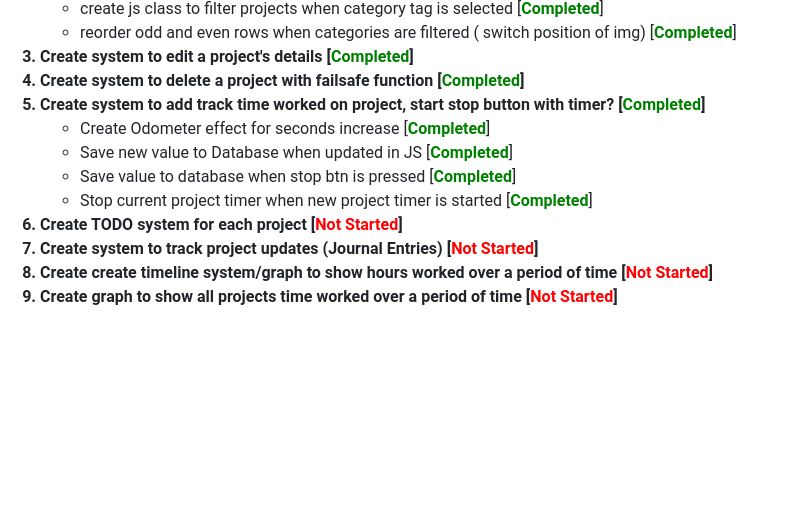
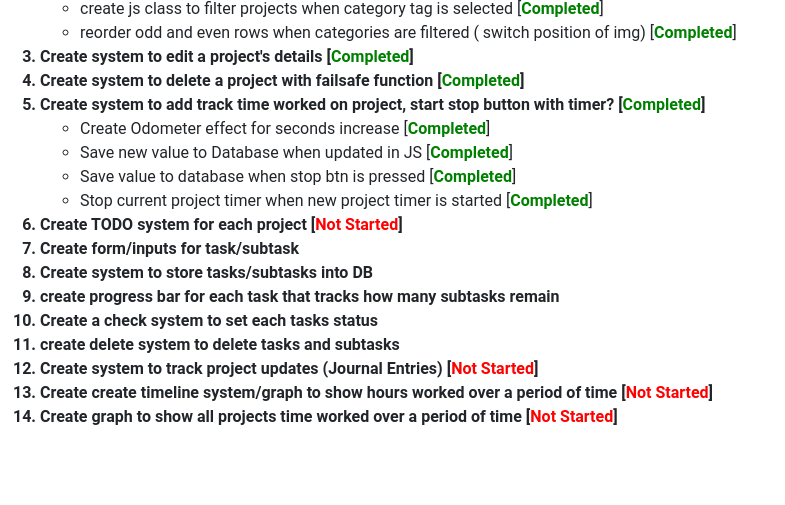
Before and after one commit to joshbyvelds/projectjournal, a PHP site: page / in a window 1280 px wide. Shown: the part 1025-1530 px from the top of the page, without its empty margins (0-785 px from the left). Before the commit the page ends 1330 px from the top, so only its background shows below. Run offline with PHP 8.4, Linux system fonts and the light colour scheme; data that the repository does not hold is empty; some libraries are stand-ins or nearby versions.

Commit message:
update global todo with new subtasks for the project TODO list system

```diff
--- a/view/index.twig
+++ b/view/index.twig
@@ -144,7 +144,13 @@
                     <li>Stop current project timer when new project timer is started [<span class="status completed">Completed</span>]</li>
                 </ul>
             </li>
-            <li>Create TODO system for each project [<span class="status not_started">Not Started</span>]</li>
+            <li>Create TODO system for each project [<span class="status not_started">Not Started</span>]
+                <li>Create form/inputs for task/subtask</li>
+                <li>Create system to store tasks/subtasks into DB</li>
+                <li>create progress bar for each task that tracks how many subtasks remain</li>
+                <li>Create a check system to set each tasks status</li>
+                <li>create delete system to delete tasks and subtasks</li>
+            </li>
             <li>Create system to track project updates (Journal Entries) [<span class="status not_started">Not Started</span>]</li>
             <li>Create create timeline system/graph to show hours worked over a period of time [<span class="status not_started">Not Started</span>]</li>
             <li>Create graph to show all projects time worked over a period of time [<span class="status not_started">Not Started</span>]</li>
```
